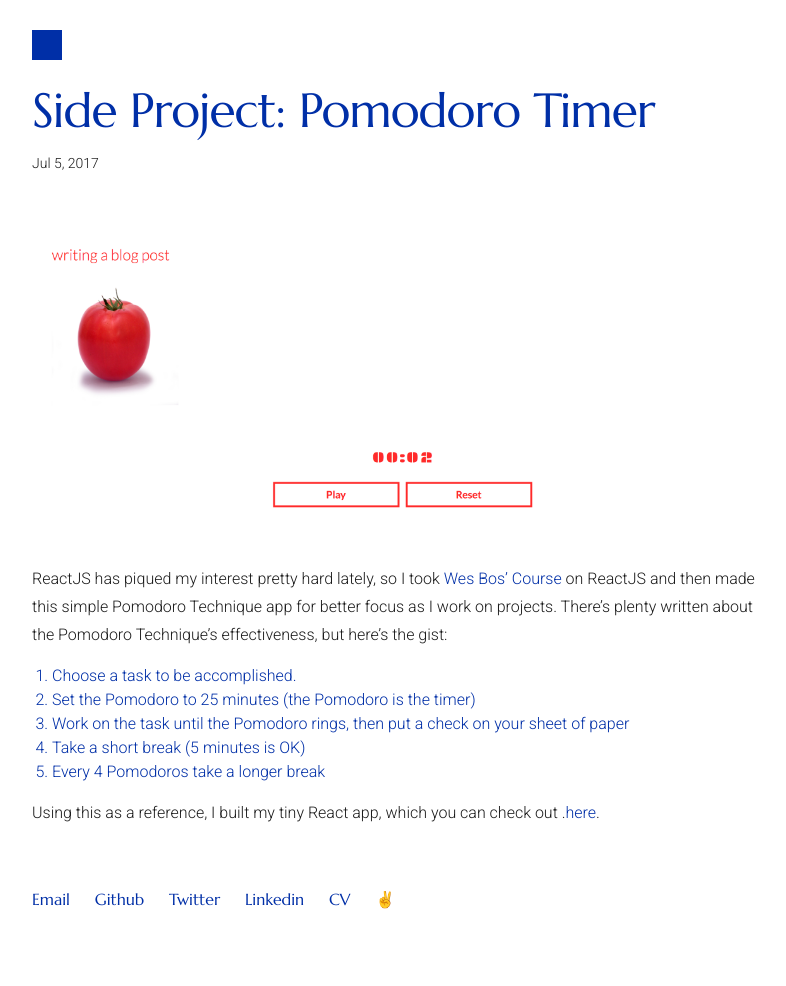
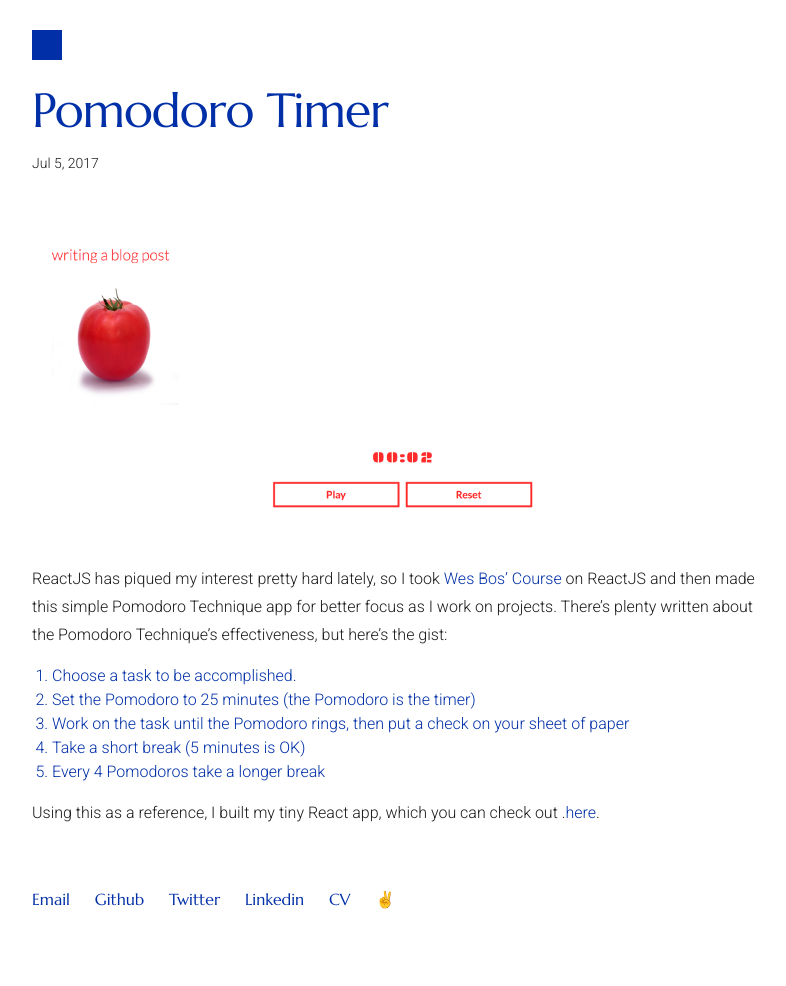
Before and after one commit to mathesond2/davidmatheson.me, a Jekyll site: the page built from _posts/2017-07-05-side-project-pomodoro.markdown, in a window 1280 px wide. Shown: the whole page, without its empty margins (238-1024 px from the left). Built offline with Jekyll 4.4.1, drawn with Linux system fonts in a browser that asks for light colours.

Commit message:
changed titles

```diff
--- a/_posts/2017-07-05-side-project-pomodoro.markdown
+++ b/_posts/2017-07-05-side-project-pomodoro.markdown
@@ -1,6 +1,6 @@
 ---
 layout: post
-title: "Side Project: Pomodoro Timer"
+title: "Pomodoro Timer"
 date: 2017-07-05
 categories: project
 ---
--- a/_posts/2017-08-05-node-module.markdown
+++ b/_posts/2017-08-05-node-module.markdown
@@ -1,6 +1,6 @@
 ---
 layout: post
-title: "Side Project: 'Words Without Translation' NPM Package"
+title: "'Words Without Translation' NPM Package"
 date: 2017-08-05
 categories: project
 ---
--- a/_posts/2017-11-28-workspace.markdown
+++ b/_posts/2017-11-28-workspace.markdown
@@ -1,6 +1,6 @@
 ---
 layout: post
-title: "Side Project: Real time Workspaces For Remote Collaboration"
+title: "Real time Workspaces For Remote Collaboration"
 date: 2017-11-28
 categories: project
 ---
```
